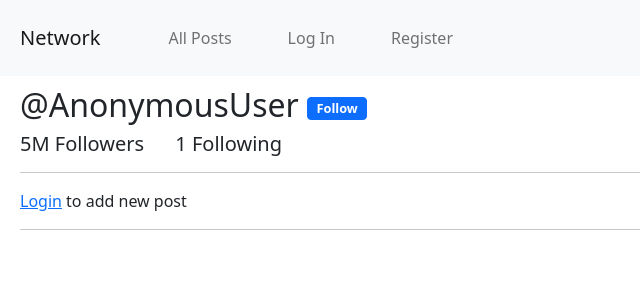
After one commit to aremis9/network, a Django app: page /profile in a window 1280 px wide. The commit adds this page. Shown: the top 300 px of the page, without its empty margins (0-640 px from the left). Run offline with Django 3.2, Linux system fonts and the light colour scheme.

Commit message:
add profile page

```diff
--- a/network/templates/network/index.html
+++ b/network/templates/network/index.html
@@ -16,11 +16,11 @@
 
     <hr>
 
+
     {% for post in page_obj %}
-    {# Each "post" is a Post model object. #}
         <div class="card text-left" style="margin-bottom: 20px;">
             <div class="card-header" style="font-size: 0.8rem;background-color: rgb(221, 231, 248);">
-                @{{ post.poster }}
+                <a href="{% url 'profile' post.poster %}">@{{ post.poster }}</a>
             </div>
             <div class="card-body">
                 <p class="card-text">{{ post.content }}</p>
--- a/network/templates/network/layout.html
+++ b/network/templates/network/layout.html
@@ -23,7 +23,7 @@
               <ul class="navbar-nav mr-auto">
                 {% if user.is_authenticated %}
                     <li class="nav-item">
-                        <a class="nav-link" href="#"><strong>{{ user.username }}</strong></a>
+                        <a class="nav-link" href="{% url 'profile' %}"><strong>{{ user.username }}</strong></a>
                     </li>
                 {% endif %}
                 <li class="nav-item">
--- /dev/null
+++ b/network/templates/network/profile.html
@@ -0,0 +1,20 @@
+{% extends "network/layout.html" %}
+
+{% block body %}
+    <h2>@{{ username }} <span class="badge btn btn-primary" style="font-size: 0.8rem; vertical-align: middle;">Follow</span></h2>
+    <h5 style="white-space: pre;">5M Followers      1 Following</h5>
+    <hr>
+    {% if user.is_authenticated %}
+        <h3>New Post</h3>
+        <form action="{% url 'index' %}" method="POST">
+            {% csrf_token %}
+            <textarea class="form-control" name="content" id="" cols="10" rows="3" required></textarea>
+            <input class="btn btn-primary" type="submit" value="Post" id="post">
+        </form>
+    {% else %}
+        <p><a href="{% url 'login' %}">Login</a> to add new post</p>
+    {% endif %}
+
+    <hr>
+
+{% endblock %}
--- a/network/urls.py
+++ b/network/urls.py
@@ -7,5 +7,7 @@ urlpatterns = [
     path("", views.index, name="index"),
     path("login", views.login_view, name="login"),
     path("logout", views.logout_view, name="logout"),
-    path("register", views.register, name="register")
+    path("register", views.register, name="register"),
+    path("profile", views.profile, name="profile"),
+    path("profile/<str:username>", views.profile, name="profile"),
 ]
--- a/network/views.py
+++ b/network/views.py
@@ -12,15 +12,6 @@ from django.views.generic import ListView
 class PostList(ListView):
     paginate_by = 5
     model = Post
-
-
-def listing(request):
-    contact_list = Contact.objects.all()
-    paginator = Paginator(contact_list, 25) # Show 25 contacts per page.
-
-    page_number = request.GET.get('page')
-    page_obj = paginator.get_page(page_number)
-    return render(request, 'list.html', {'page_obj': page_obj})
 
 
 def index(request):
@@ -41,7 +32,7 @@ def index(request):
         )
         new_post.save()
 
-
+    # code (idea) from https://docs.djangoproject.com/en/3.0/topics/pagination/
     posts_list = Post.objects.all()
     paginator = Paginator(posts_list, 5)
     page_number = request.GET.get('page')
@@ -54,11 +45,20 @@ def index(request):
         'num_pages': range(1, num_pages + 1)
     })
 
+# def ownprofile(request):
+#     return HttpResponseRedirect(reverse("index"))
 
-def posts(request):
-    posts_data = list(Post.objects.all())
-    posts = Paginator(posts_data, 10)
-    num_pages = posts.num_pages
+
+def profile(request, **username):
+    if not username:
+        username = request.user
+    else:
+        username = username['username']
+
+
+    return render(request, 'network/profile.html', {
+        'username': username
+    })
 
 
 
```
